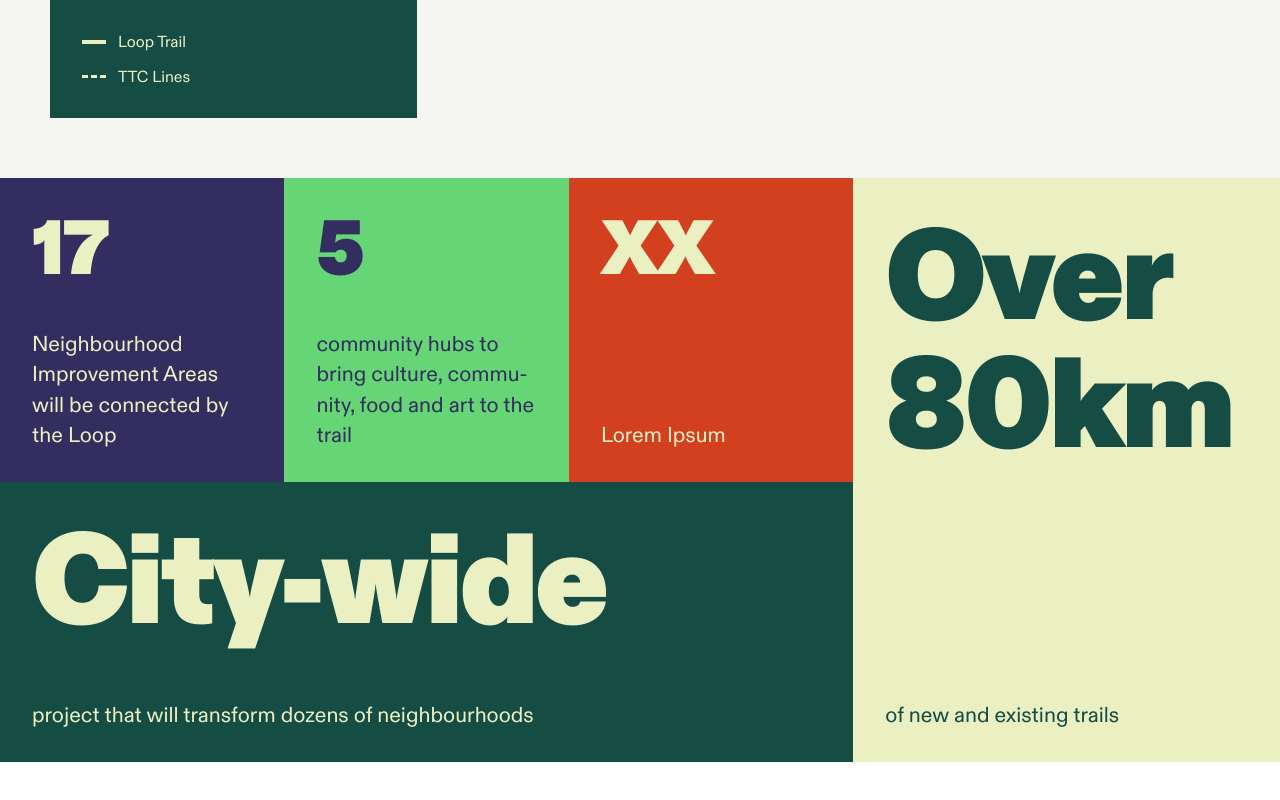
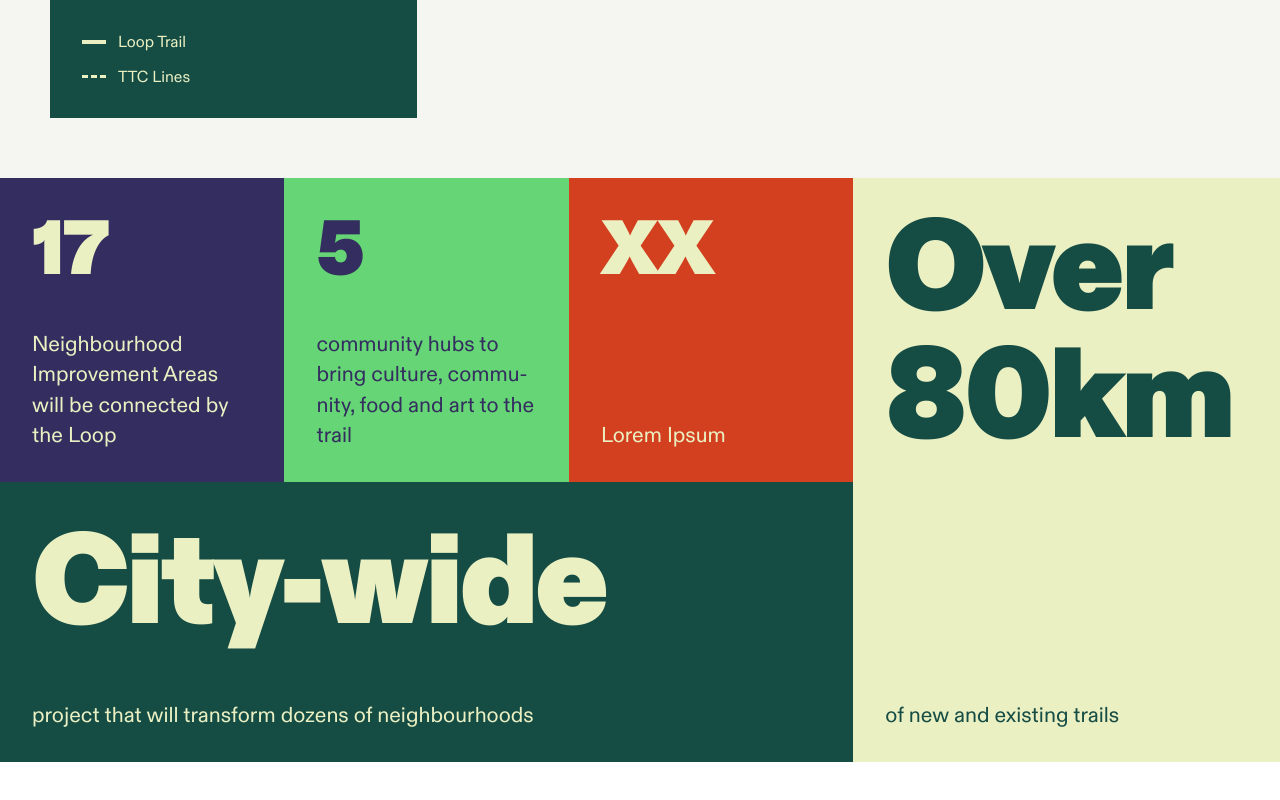
Before and after one commit to frontier-design/loop-trail-web, a React (Vite) app: page / in a window 1280 px wide. Shown: the part 5422-6222 px from the top of the page. Built offline with nearby package versions, Linux system fonts and the light colour scheme; no server answers.

Commit message:
indigenous page update

```diff
--- a/src/pages/Home/components/AtAGlance.jsx
+++ b/src/pages/Home/components/AtAGlance.jsx
@@ -137,6 +137,11 @@ const BlueLabel = styled.span`
   line-height: 1;
   margin-bottom: 0.5rem;
   letter-spacing: -0.025em;
+
+  @media ${GRID.MEDIA_MOBILE} {
+    font-size: 4rem;
+    margin-bottom: 0.25rem;
+  }
 `
 
 const BlueText = styled.span`
@@ -158,7 +163,7 @@ const GreenIndividual = styled.div`
   min-height: 100%;
 
   @media ${GRID.MEDIA_MOBILE} {
-    min-height: 10rem;
+    min-height: 9rem;
     padding: 1.5rem;
   }
 `
@@ -167,8 +172,15 @@ const GreenLabel = styled.span`
   font-size: clamp(6rem, 10vw, 10rem);
   font-weight: 800;
   line-height: 1;
+  display: block;
+  margin-top: -0.08em;
   margin-bottom: 0.5rem;
   letter-spacing: -0.025em;
+
+  @media ${GRID.MEDIA_MOBILE} {
+    font-size: 4rem;
+    margin-bottom: 0.25rem;
+  }
 `
 
 const GreenText = styled.span`
```
